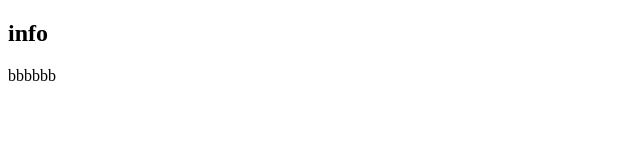
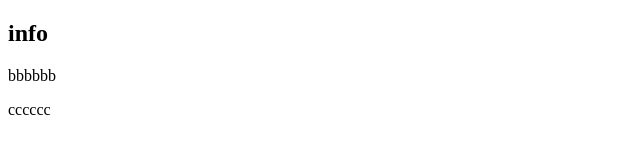
Before and after one commit to chuangxinli/g3, a plain HTML site: page pages/info.html in a window 1280 px wide. Shown: the full height of the page, 0-640 px from the left. Drawn offline with Linux system fonts and the light colour scheme.

Commit message:
modifi 3 info

```diff
--- a/pages/info.html
+++ b/pages/info.html
@@ -7,5 +7,6 @@
 <body>
 	<h2>info</h2>
 	<p>bbbbbb</p>
+	<p>cccccc</p>
 </body>
 </html>
```
